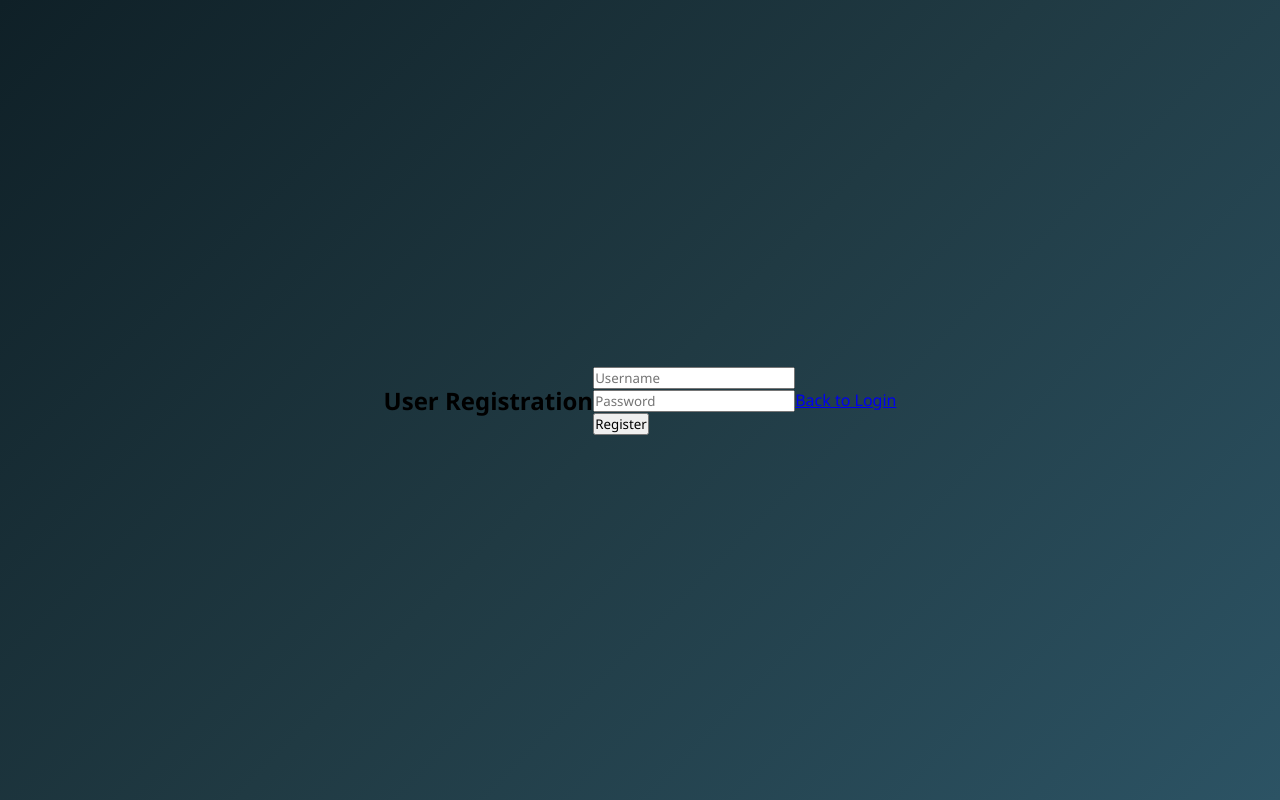
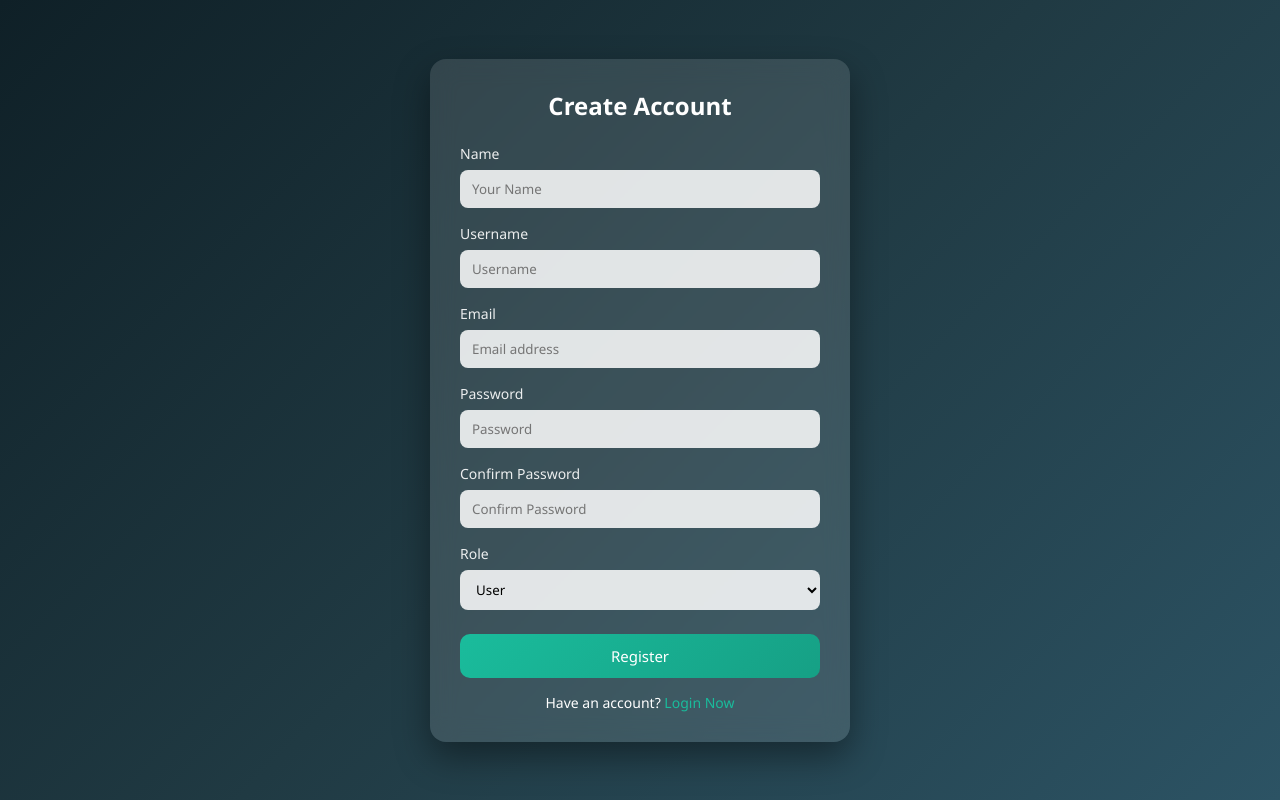
Before and after one commit to Sahiljain6/complaint-management-system, a Flask app: page /register in a window 1280 px wide. Run offline with Flask 3, Linux system fonts and the light colour scheme.

Commit message:
Enhance registration form with additional fields

```diff
--- a/templates/register.html
+++ b/templates/register.html
@@ -1,18 +1,56 @@
 <!DOCTYPE html>
 <html>
 <head>
-    <title>Register</title>
+    <title>Register | Complaint System</title>
     <link rel="stylesheet" href="/static/style.css">
 </head>
 <body>
-<h2>User Registration</h2>
 
-<form method="post">
-    <input type="text" name="username" placeholder="Username" required><br>
-    <input type="password" name="password" placeholder="Password" required><br>
-    <button type="submit">Register</button>
-</form>
+<div class="card">
+    <h2>Create Account</h2>
 
-<p><a href="/">Back to Login</a></p>
+    <form method="post">
+
+        <div class="input-group">
+            <label>Name</label>
+            <input type="text" name="name" placeholder="Your Name" required>
+        </div>
+
+        <div class="input-group">
+            <label>Username</label>
+            <input type="text" name="username" placeholder="Username" required>
+        </div>
+
+        <div class="input-group">
+            <label>Email</label>
+            <input type="email" name="email" placeholder="Email address" required>
+        </div>
+
+        <div class="input-group">
+            <label>Password</label>
+            <input type="password" name="password" placeholder="Password" required>
+        </div>
+
+        <div class="input-group">
+            <label>Confirm Password</label>
+            <input type="password" name="confirm_password" placeholder="Confirm Password" required>
+        </div>
+
+        <div class="input-group">
+            <label>Role</label>
+            <select name="role">
+                <option>User</option>
+                <option>Admin</option>
+            </select>
+        </div>
+
+        <button class="btn" type="submit">Register</button>
+    </form>
+
+    <div class="footer-text">
+        Have an account? <a href="/">Login Now</a>
+    </div>
+</div>
+
 </body>
 </html>
```
